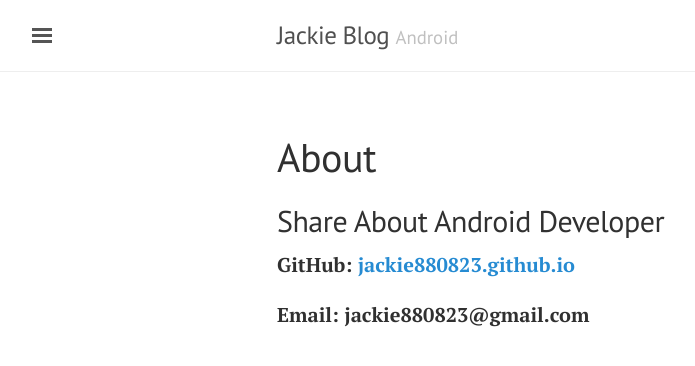
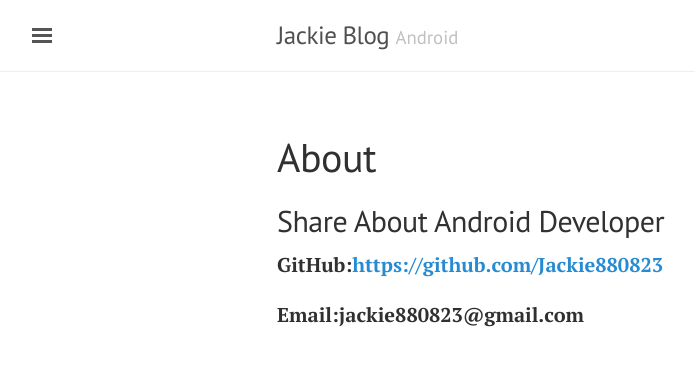
Before and after one commit to Jackie880823/Jackie880823.github.io, a Jekyll site: the page built from about.md, in a window 1280 px wide. Shown: the top 366 px of the page, without its empty margins (3-698 px from the left). Built offline with Jekyll 4.4.1, drawn with Linux system fonts in a browser that asks for light colours.

Commit message:
Modify link https://github.com/Jackie880823

```diff
--- a/about.md
+++ b/about.md
@@ -4,6 +4,6 @@ title: About
 ---
 ##Share About Android Developer
 
-**GitHub: [jackie880823.github.io](http://jackie880823.github.io)**
+**GitHub:[https://github.com/Jackie880823](https://github.com/Jackie880823)**
 
-**Email:  jackie880823@gmail.com**
+**Email:jackie880823@gmail.com**
```
